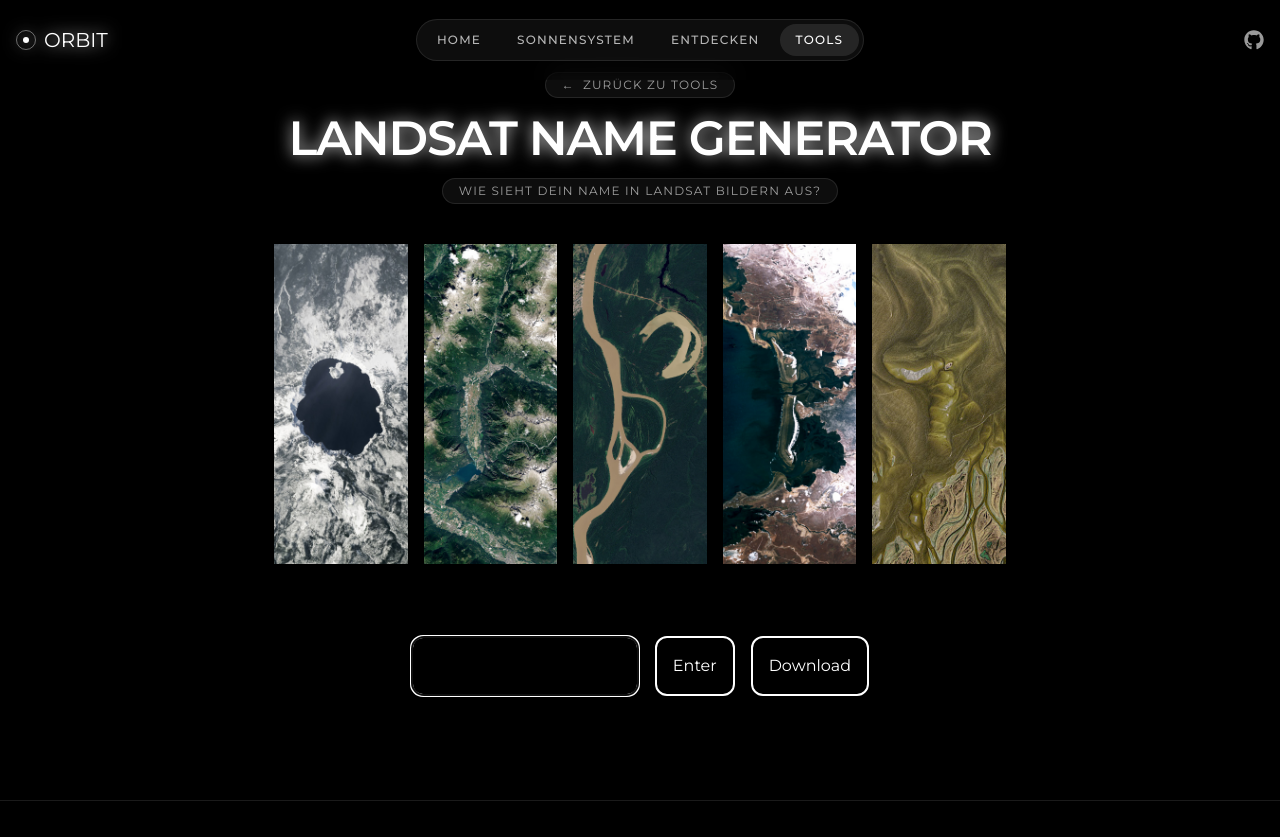
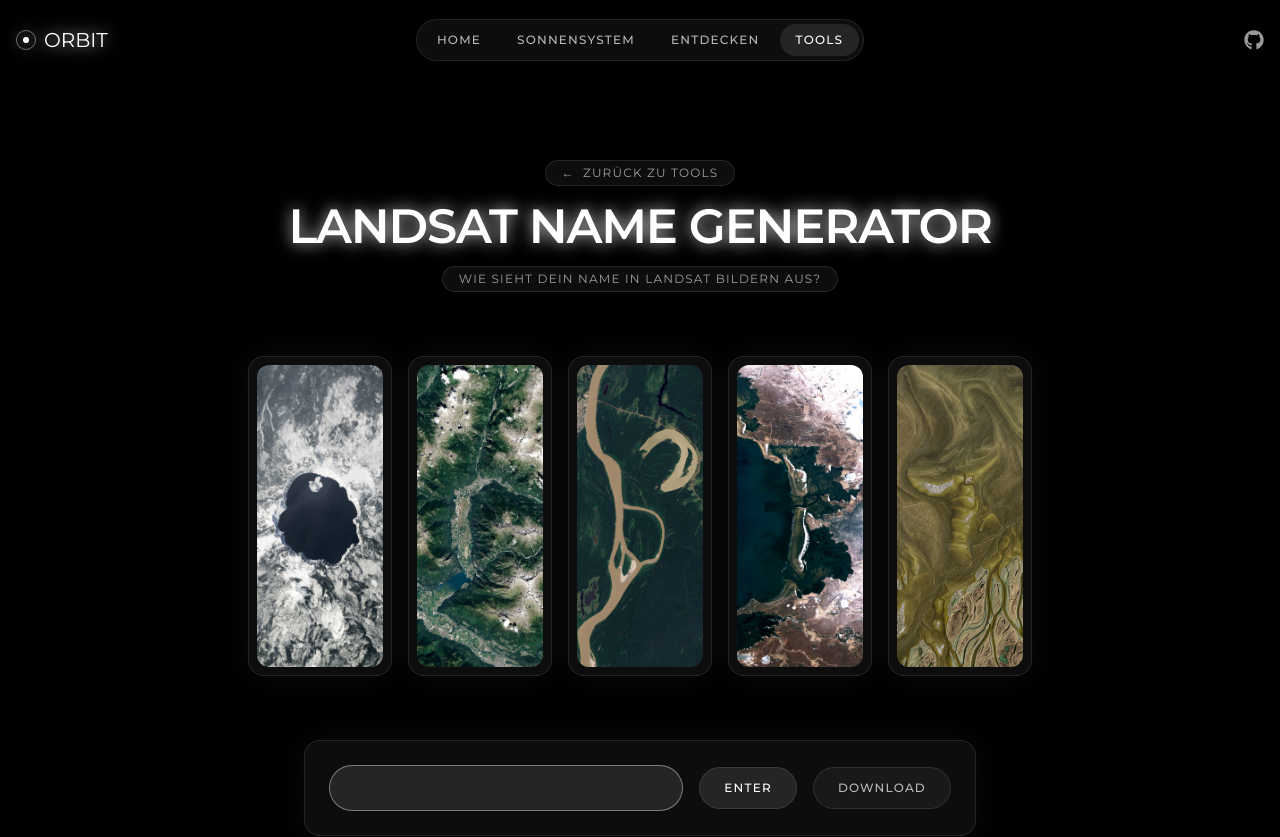
Before and after one commit to zeroequalsone/orbit, a Next.js app: page /tools/landsat-name-generator in a window 1280 px wide. Shown: the top 837 px of the page. Built offline with nearby package versions, Linux system fonts and the light colour scheme.

Commit message:
feat(tools): redesign landsat name generator

```diff
--- a/app/tools/landsat-name-generator/page.tsx
+++ b/app/tools/landsat-name-generator/page.tsx
@@ -78,17 +78,18 @@
   }, []);
 
   return (
-    <div className="min-h-screen">
-      <section className="min-h-screen flex flex-col justify-center items-center">
-        <div className="flex flex-col items-center gap-10 w-4/5">
+    <section className="max-w-7xl mx-auto px-4 pb-24 pt-40">
+      <div className="flex flex-col items-center gap-16">
         <ToolHeader
           header="Landsat Name Generator"
           desc="Wie sieht dein Name in Landsat Bildern aus?"
         />
-          <div ref={ref} className="flex flex-wrap gap-4 justify-center">
+
+        {/* Ergebnis */}
+        <div ref={ref} className="flex flex-wrap justify-center gap-4">
           {images.map((randomImage, idx) => (
             <Link
-                className="h-80"
+              className="group h-50 lg:h-80 overflow-hidden rounded-2xl border border-white/10 bg-white/5 p-2 shadow-[0_0_30px_rgba(255,255,255,0.05)] transition-all duration-300 hover:-translate-y-1 hover:border-white/20 hover:bg-white/10 active:-translate-y-1 active:border-white/20 active:bg-white/10"
               key={`${randomImage.letter}-${randomImage.locationCoordinates}-${idx}`}
               href={`https://www.google.com/maps?q=${encodeURIComponent(randomImage.locationCoordinates)}`}
               target="_blank"
@@ -96,25 +97,26 @@
               <img
                 src={randomImage.url}
                 alt={`Letter ${randomImage.letter}`}
-                  className="h-full"
+                className="h-full rounded-xl transition-transform duration-500 group-hover:scale-105 group-active:scale-105"
               />
             </Link>
           ))}
         </div>
-          <div className="flex text-white bg-black/50 p-8 gap-4 rounded-xl">
+
+        {/* Eingabe */}
+        <div className="flex w-full max-w-2xl flex-col gap-4 rounded-2xl border border-white/10 bg-white/5 p-6 shadow-[0_0_30px_rgba(255,255,255,0.05)] backdrop-blur-sm sm:flex-row sm:items-center">
           <input
             type="text"
             value={name}
-              className="border-2 p-4 rounded-xl"
-              onChange={(e) =>
-                setName(e.target.value.replace(/[^A-Za-z]/g, ""))
-              }
+            className="w-full min-w-0 flex-1 rounded-full border border-white/10 bg-white/5 px-6 py-3 text-sm uppercase tracking-widest text-white placeholder:text-white/40 transition-colors hover:border-white/20 active:border-white/20 focus-visible:border-white/40 focus-visible:bg-white/10 focus-visible:outline-none"
+            onChange={(e) => setName(e.target.value.replace(/[^A-Za-z]/g, ""))}
             onKeyDown={(e) => e.key === "Enter" && generateImages(name)}
             maxLength={25}
             autoFocus
           />
+          <div className="flex gap-4">
             <button
-              className="border-2 p-4 rounded-xl cursor-pointer"
+              className="flex-1 cursor-pointer rounded-full border border-white/10 bg-white/10 px-6 py-3 text-xs font-medium uppercase tracking-widest text-white transition-colors hover:border-white/20 hover:bg-white/20 active:border-white/20 active:bg-white/20 sm:flex-none"
               onClick={() => generateImages(name)}
             >
               Enter
@@ -122,14 +124,14 @@
             {images.length > 0 && (
               <button
                 onClick={onDownloadClick}
-                className="border-2 p-4 rounded-xl cursor-pointer"
+                className="flex-1 cursor-pointer rounded-full border border-white/10 bg-white/5 px-6 py-3 text-xs font-medium uppercase tracking-widest text-white/70 transition-colors hover:border-white/20 hover:bg-white/10 hover:text-white active:border-white/20 active:bg-white/10 active:text-white sm:flex-none"
               >
                 Download
               </button>
             )}
           </div>
         </div>
+      </div>
     </section>
-    </div>
   );
 }
```
Lines whose indentation alone changed are shown as unchanged.
